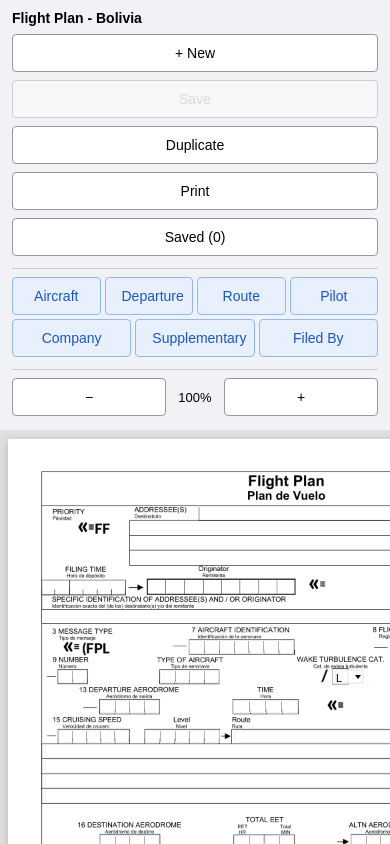
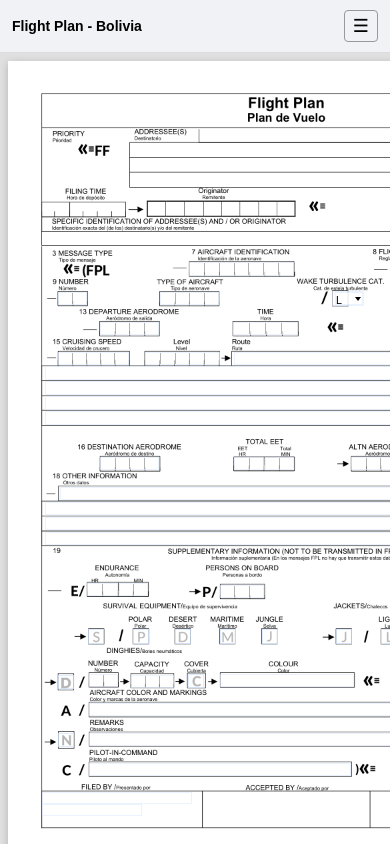
Before and after one commit to muchachopolo/flight-plan, a React (Vite) app: page / in a window 390 px wide. Shown: the top 844 px of the page. Built offline with nearby package versions, Linux system fonts and the light colour scheme.

Commit message:
Add mobile menu toggle and fix zoom horizontal scrolling

```diff
--- a/src/FlightPlanForm.css
+++ b/src/FlightPlanForm.css
@@ -4,7 +4,9 @@
 
 /* ── Toolbar ── */
 .fp-toolbar { padding: 12px 16px; background: #f0f2f5; border-bottom: 1px solid #ddd; }
-.fp-toolbar h1 { margin: 0 0 8px; font-size: 18px; font-weight: 600; }
+.fp-toolbar h1 { margin: 0; font-size: 18px; font-weight: 600; }
+.fp-toolbar-header { display: flex; align-items: center; justify-content: space-between; }
+.fp-menu-toggle { display: none; background: none; border: 1px solid #999; border-radius: 4px; padding: 4px 8px; font-size: 18px; cursor: pointer; }
 .fp-toolbar-btns { display: flex; gap: 6px; flex-wrap: wrap; margin-bottom: 4px; }
 .fp-toolbar-btns button {
   padding: 6px 14px; border: 1px solid #999; border-radius: 4px;
@@ -38,7 +40,7 @@
 
 /* ── Form container ── */
 .fp-page { display: flex; justify-content: center; padding: 16px; background: #e0e0e0; }
-.fp-form-wrapper { display: flex; justify-content: center; }
+.fp-form-wrapper { display: flex; justify-content: center; transform-origin: top center; }
 .fp-form { position: relative; width: 612px; height: 792px; background: #fff; box-shadow: 0 2px 8px rgba(0,0,0,0.2); flex-shrink: 0; }
 .fp-bg { position: absolute; top: 0; left: 0; width: 100%; height: 100%; pointer-events: none; user-select: none; display: block; }
 
@@ -218,6 +220,9 @@
   }
   .fp-form-wrapper {
     transform: scale(1.25) !important;
+    width: auto !important;
+    height: auto !important;
+    min-width: auto !important;
   }
   .fp-form {
     width: 612px !important; height: 792px !important;
@@ -275,11 +280,21 @@
 /* ── Responsive ── */
 @media screen and (max-width: 700px) {
   .fp-page { padding: 8px; overflow-x: auto; justify-content: flex-start; }
-  .fp-form-wrapper { justify-content: flex-start; }
+  .fp-form-wrapper {
+    justify-content: flex-start;
+    transform-origin: top left;
+    width: calc(612px * var(--zoom, 1));
+    height: calc(792px * var(--zoom, 1));
+  }
   .fp-form { min-width: 612px; flex-shrink: 0; }
   .fp-toolbar { padding: 10px 12px; }
-  .fp-toolbar h1 { font-size: 14px; margin-bottom: 8px; }
-  .fp-toolbar-btns { flex-direction: column; gap: 8px; }
+  .fp-toolbar h1 { font-size: 14px; }
+  .fp-menu-toggle { display: block; }
+  .fp-toolbar-btns { display: none; flex-direction: column; gap: 8px; margin-top: 8px; }
+  .fp-dirty, .fp-saved-list { display: none; }
+  .fp-toolbar--open .fp-toolbar-btns { display: flex; }
+  .fp-toolbar--open .fp-dirty { display: inline; }
+  .fp-toolbar--open .fp-saved-list { display: block; }
   .fp-toolbar-btns button { padding: 10px 16px; font-size: 14px; width: 100%; }
   .fp-template-btns {
     display: flex; flex-wrap: wrap; gap: 4px;
--- a/src/FlightPlanForm.tsx
+++ b/src/FlightPlanForm.tsx
@@ -192,8 +192,16 @@ export default function FlightPlanForm() {
   const [dirty, setDirty] = useState(false);
   const [zoom, setZoom] = useState(1);
   const [activeModal, setActiveModal] = useState<TemplateSection | null>(null);
+  const [menuOpen, setMenuOpen] = useState(false);
 
   useEffect(() => { setSaved(loadAllPlans()); }, []);
+
+  useEffect(() => {
+    const el = document.querySelector('.fp-page');
+    if (el) {
+      (el as HTMLElement).style.setProperty('--zoom', String(zoom));
+    }
+  }, [zoom]);
 
   useEffect(() => {
     const el = document.querySelector('.fp-page');
@@ -253,8 +261,11 @@ export default function FlightPlanForm() {
 
   return (
     <>
-      <div className="fp-toolbar screen-only">
-        <h1>Flight Plan - Bolivia</h1>
+      <div className={`fp-toolbar screen-only${menuOpen ? ' fp-toolbar--open' : ''}`}>
+        <div className="fp-toolbar-header">
+          <h1>Flight Plan - Bolivia</h1>
+          <button className="fp-menu-toggle" onClick={() => setMenuOpen(o => !o)}>{menuOpen ? '✕' : '☰'}</button>
+        </div>
         <div className="fp-toolbar-btns">
           <button onClick={handleNew}>+ New</button>
           <button onClick={handleSave} disabled={!dirty}>Save</button>
@@ -298,7 +309,7 @@ export default function FlightPlanForm() {
       </div>
 
       <div className="fp-page">
-        <div className="fp-form-wrapper" style={{ transform: `scale(${zoom})`, transformOrigin: 'top center' }}>
+        <div className="fp-form-wrapper" style={{ transform: `scale(${zoom})` }}>
           <div className="fp-form" id="fp-form">
             <img src="/flight-plan-bg.png" alt="" className="fp-bg" draggable={false} />
 
```
